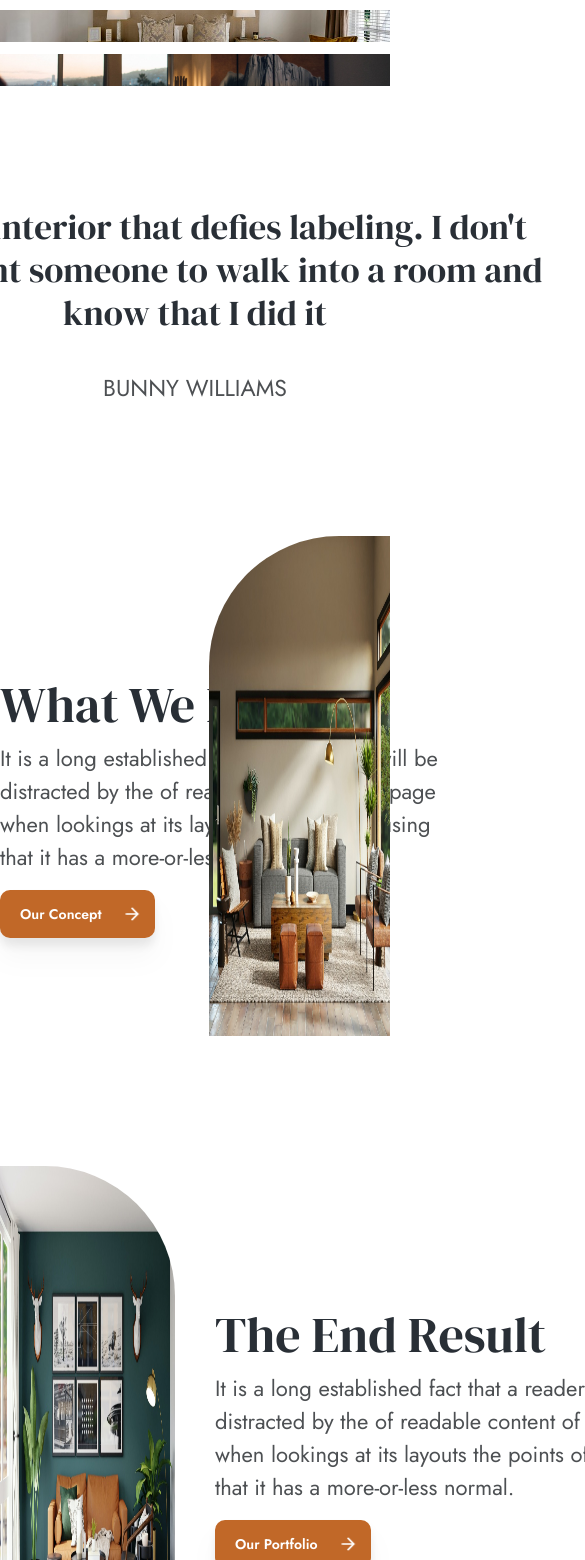
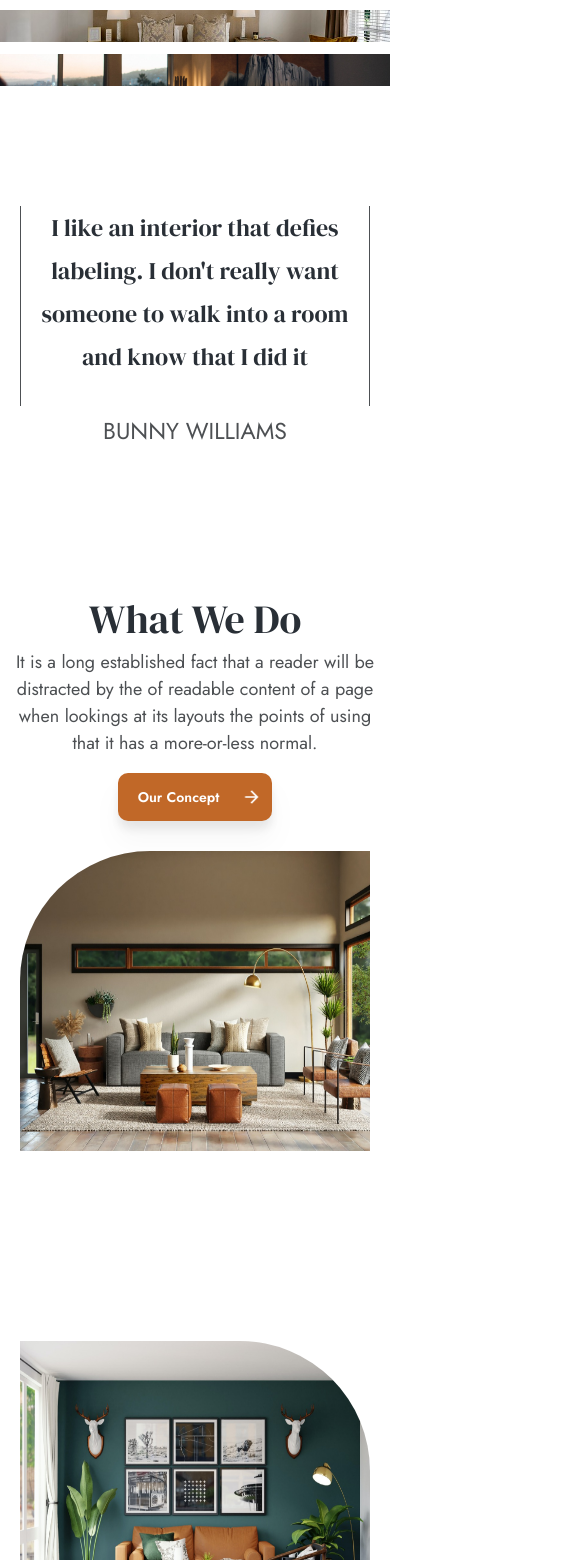
Before and after one commit to Electra51/story-home, a React (Vite) app: page /about in a window 390 px wide. Shown: the part 440-2000 px from the top of the page, 585 px wide, since content can reach past the window. Built offline with nearby package versions, Linux system fonts and the light colour scheme.

Commit message:
about page responsive

```diff
--- a/src/pages/AboutPage/AboutCarousel.jsx
+++ b/src/pages/AboutPage/AboutCarousel.jsx
@@ -70,7 +70,7 @@ const AboutCarousel = () => {
                       ? "md:translate-x-0 md:opacity-100"
                       : "md:translate-x-4 md:opacity-0"
                   )}>
-                  <h1 className="text-sm text-white md:text-lg lg:text-[70px] text-center absolute top-[136px] left-[236px]">
+                  <h1 className=" text-white md:text-[32px] lg:text-[70px] text-center absolute top-[136px] left-[77px] lg:left-[236px]">
                     About Us
                   </h1>
                 </div>
--- a/src/pages/AboutPage/AboutSecondPart.jsx
+++ b/src/pages/AboutPage/AboutSecondPart.jsx
@@ -2,28 +2,37 @@ import React from "react";
 import img1 from "../../assets/aboutImage/banner1.png";
 import img2 from "../../assets/aboutImage/banner2.png";
 import Button from "../../components/common/Button";
+import { Link } from "react-router-dom";
 
 const AboutSecondPart = () => {
   return (
-    <div className="max-w-[1200px] mx-auto">
-      <div className="flex flex-col justify-center items-center mt-[120px]">
-        <h1 className="w-[751px] text-[35px] text-center leading-[43px]">
+    <div className="max-w-[1200px] mx-auto mb-20">
+      <div className="flex flex-col justify-center items-center my-[120px] md:my-[180px] lg:my-[180px] relative">
+        <div class="w-[1px] min-h-[200px] bg-[#4D5053] absolute top-0 left-5 md:left-[115px] lg:left-32"></div>
+        <div class="w-[1px] min-h-[200px] bg-[#4D5053] absolute top-0 right-5 md:right-[115px] lg:right-32"></div>
+        <h1 className="w-[312px] md:w-[530px] lg:w-[751px] text-2xl md:text-[29px] lg:text-[35px] text-center leading-[43px]">
           I like an interior that defies labeling. I don't really want someone
           to walk into a room and know that I did it
         </h1>
         <p className="text-[23px] text-[#4D5053] mt-9">BUNNY WILLIAMS</p>
       </div>
-      <div className="grid grid-cols-2 justify-normal items-center gap-7 mt-[130px]">
-        <div className="mb-[30px] w-[452px]">
-          <h1 className="text-[50px]">What We Do</h1>
-          <p className="text-[22px] text-[#4D5053]">
+      <div className="grid grid-cols-1 md:grid-cols-2 lg:grid-cols-2 justify-normal items-center gap-16 lg:gap-7 mt-[140px] md:mt-[190px] lg:mt-[190px] md:mx-[35px] lg:mx-0">
+        <div className="mb-[30px] w-[360px] mx-auto md:mx-0 lg:mx-0 lg:w-[452px]">
+          <h1 className="text-[40px] lg:text-[50px] text-center md:text-start lg:text-start">
+            What We Do
+          </h1>
+          <p className="text-[18px] lg:text-[22px] text-[#4D5053] text-center md:text-start lg:text-start">
             It is a long established fact that a reader will be distracted by
             the of readable content of a page when lookings at its layouts the
             points of using that it has a more-or-less normal.
           </p>
-          <Button title={"Our Concept"} />
+          <Link
+            to="/services"
+            className="flex justify-center lg:justify-start md:justify-start">
+            <Button title={"Our Concept"} />
+          </Link>
         </div>
-        <div className="h-[500px] rounded-tl-[130px]">
+        <div className="h-[300px] md:h-[400px] lg:h-[500px] rounded-tl-[130px] mx-[20px]  md:mx-0 lg:mx-0">
           <img
             src={img1}
             alt=""
@@ -31,22 +40,28 @@ const AboutSecondPart = () => {
           />
         </div>
       </div>
-      <div className="grid grid-cols-2 justify-normal items-center gap-10 mt-[130px]">
-        <div className="h-[500px] rounded-tr-[130px]">
+      <div className="md:mx-[35px] lg:mx-0 grid-cols-1 grid md:grid-cols-2 lg:grid-cols-2 md:justify-normal lg:justify-normal items-center gap-20 md:gap-10 lg:gap-10 my-[190px]">
+        <div className="h-[300px] md:h-[400px] lg:h-[500px] mx-[20px]  md:mx-0 lg:mx-0 rounded-tr-[130px]">
           <img
             src={img2}
             alt=""
             className="h-full w-full object-fill rounded-tr-[130px]"
           />
         </div>
-        <div className="mb-[30px] w-[452px]">
-          <h1 className="text-[50px]">The End Result</h1>
-          <p className="text-[22px] text-[#4D5053]">
+        <div className="mb-[30px] w-[360px] mx-auto md:mx-0 lg:mx-0  lg:w-[452px]">
+          <h1 className="text-[40px] lg:text-[50px] text-center md:text-start lg:text-start">
+            The End Result
+          </h1>
+          <p className="text-[18px] lg:text-[22px] text-[#4D5053] text-center md:text-start lg:text-start">
             It is a long established fact that a reader will be distracted by
             the of readable content of a page when lookings at its layouts the
             points of using that it has a more-or-less normal.
           </p>
-          <Button title={"Our Portfolio"} />
+          <Link
+            to={"/projects"}
+            className="flex justify-center lg:justify-start md:justify-start">
+            <Button title={"Our Portfolio"} />
+          </Link>
         </div>
       </div>
     </div>
--- a/src/pages/HomePage/Banner/Banner.jsx
+++ b/src/pages/HomePage/Banner/Banner.jsx
@@ -1,6 +1,7 @@
 import React from "react";
 import heroBanner from "../../../assets/heroBanner.png";
 import Button from "../../../components/common/Button";
+import { Link } from "react-router-dom";
 const Banner = () => {
   return (
     <div className="max-w-[360px] md:max-w-[720px] md:h-[380px] lg:max-w-[1200px] h-[310px] lg:h-[650px] mx-auto mt-[35px] lg:mt-[50px] text-white relative rounded-tl-[100px] rounded-br-[100px] bg-gradient-to-tl from-gray-500 to-[#895531]">
@@ -17,9 +18,9 @@ const Banner = () => {
           There are many variations of the passages of lorem Ipsum
           fromavailable, majority.
         </p>
-        <div>
+        <a href="#service">
           <Button title={"Get Started"} />
-        </div>
+        </a>
       </div>
     </div>
   );
--- a/src/pages/HomePage/FeaturedServices/FeaturedServicePart.jsx
+++ b/src/pages/HomePage/FeaturedServices/FeaturedServicePart.jsx
@@ -3,7 +3,9 @@ import { MdArrowForward } from "react-icons/md";
 
 const FeaturedServicePart = () => {
   return (
-    <div className="my-[60px] lg:my-[140px] mx-auto max-w-[360px] md:max-w-[720px] lg:max-w-[1150px] grid grid-cols-1 md:grid-cols-3 lg:grid-cols-3 justify-items-center items-center gap-4 lg:gap-11">
+    <div
+      className="my-[60px] lg:my-[140px] mx-auto max-w-[360px] md:max-w-[720px] lg:max-w-[1150px] grid grid-cols-1 md:grid-cols-3 lg:grid-cols-3 justify-items-center items-center gap-4 lg:gap-11"
+      id="service">
       <div className="text-center px-2 lg:px-4 py-4 lg:py-6 group hover:bg-[#f5e3d88a] hover:rounded-[15px] hover:text-[#d6763e]">
         <h1 className="text-2xl tracking-[0.03rem]">Project Plan</h1>
         <p className="md:text-[18px] text-xl text-[#4D5053] group-hover:text-[#d6763e] mt-1 lg:mt-[15px]">
--- a/src/pages/PricingPage/Pricing.jsx
+++ b/src/pages/PricingPage/Pricing.jsx
@@ -12,7 +12,7 @@ const Pricing = () => {
         bread1={"Home"}
         bread2={"Pricing"}
       />
-      <div className="mt-[50px] lg:my-[80px] max-w-[360px] md:max-w-[720px] lg:max-w-[1200px] mx-auto grid grid-cols-1 md:grid-cols-3 lg:grid-cols-3 gap-10 md:gap-3 lg:gap-10">
+      <div className="mt-[50px] lg:my-[100px] max-w-[360px] md:max-w-[720px] lg:max-w-[1200px] mx-auto grid grid-cols-1 md:grid-cols-3 lg:grid-cols-3 gap-10 md:gap-3 lg:gap-10">
         {PricingData?.map((pricedata, i) => {
           return (
             <div
```
Also changed, not shown: src/pages/AboutPage/Contactpart.jsx (+9 -24 lines).
